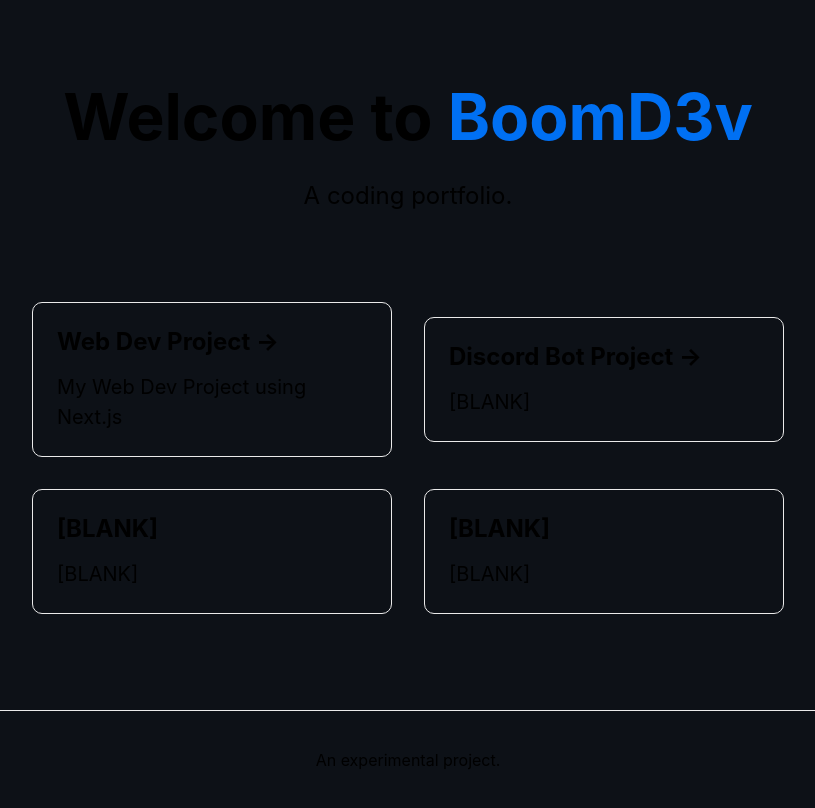
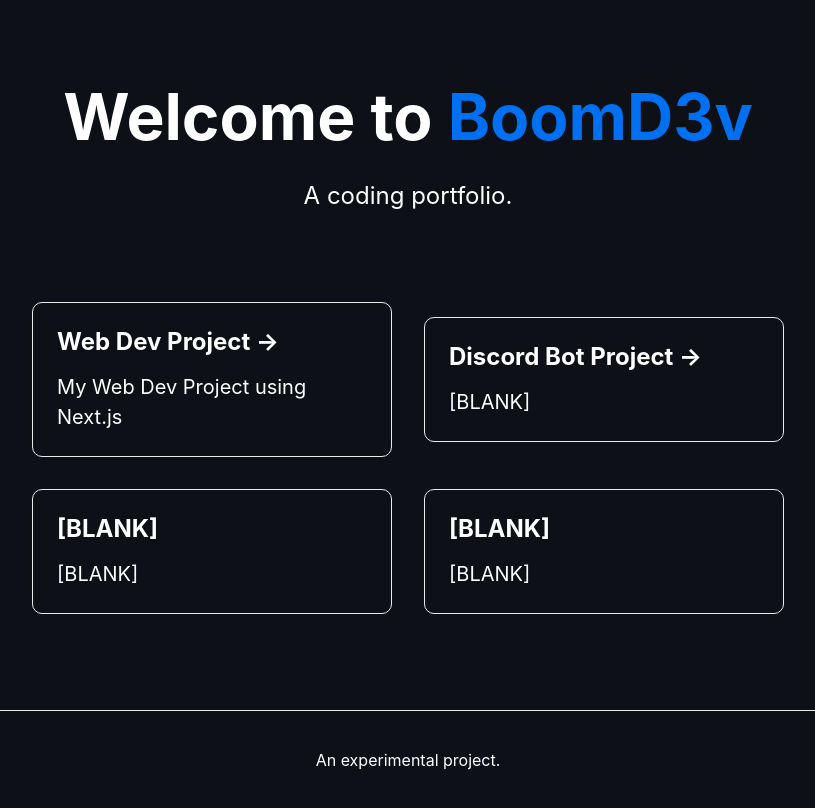
Before and after one commit to BoomD3v/nextjs-web, a Next.js app: page / in a window 1280 px wide. Shown: the whole page, without its empty margins (232-1047 px from the left). Built offline with nearby package versions, Linux system fonts and the light colour scheme.

Commit message:
Update globals.css

```diff
--- a/styles/globals.css
+++ b/styles/globals.css
@@ -5,10 +5,11 @@
   font-family: -apple-system, BlinkMacSystemFont, Segoe UI, Roboto, Oxygen,
     Ubuntu, Cantarell, Fira Sans, Droid Sans, Helvetica Neue, sans-serif;
   background-color: #0D1117;
+  color: #FFFFFF;
 }
 
 a {
-  color: inherit;
+  color: initial;
   text-decoration: none;
 }
 
```
